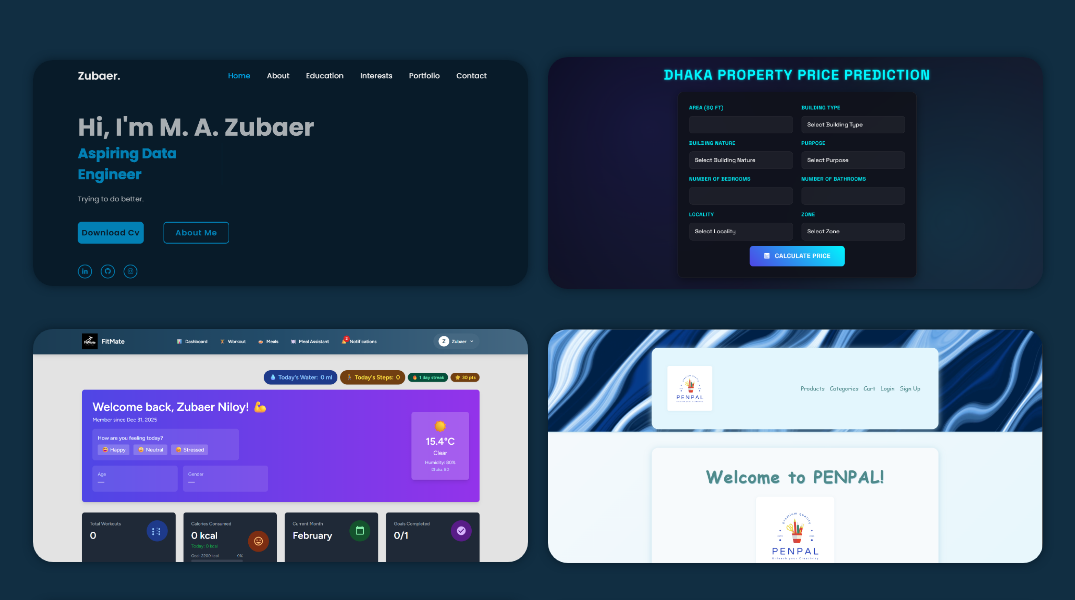
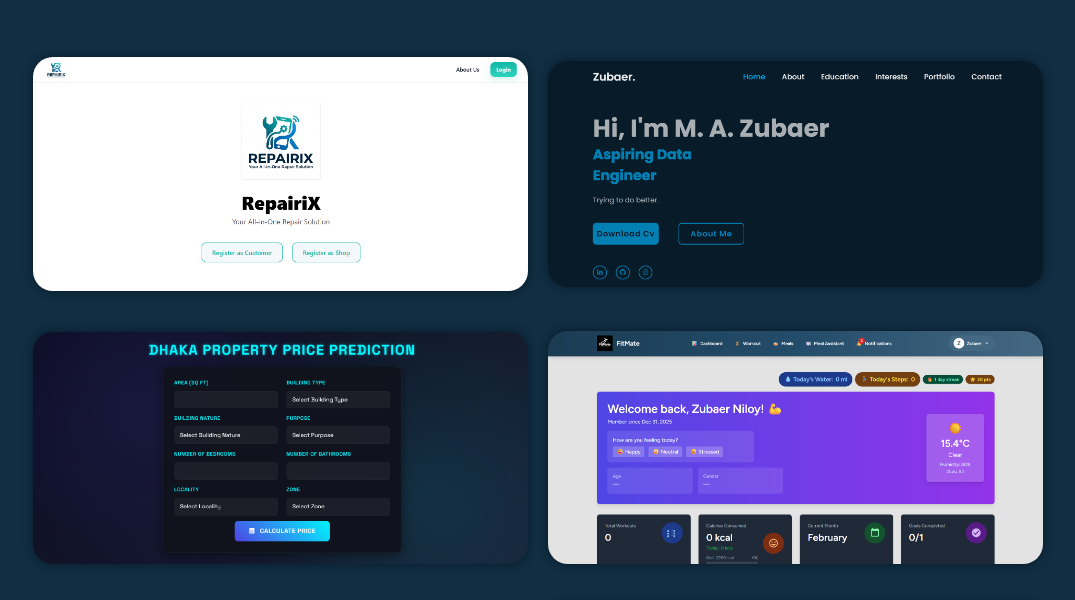
Before and after one commit to MAZubaer/Zubaer-s-Portfolio-Website, a website: page index.html in a window 1280 px wide. Shown: the part 2464-3064 px from the top of the page, without its empty margins (102-1177 px from the left). Drawn offline with nearby package versions, Linux system fonts and the light colour scheme; some packages are replaced by stand-ins of ours; a script that the page names is missing.

Commit message:
latest project

```diff
--- a/index.html
+++ b/index.html
@@ -148,6 +148,18 @@
         <h2 class="heading">Latest <span>Project</span><span class="animate scroll" style="--i:1;"></span></h2>
 
         <div class="portfolio-container">
+
+            <div class="portfolio-box">
+                <img src="images/Repairix.png" alt="">
+                <div class="portfolio-layer">
+                    <h3>Repairix: A Digital Device Repair SaaS Website</h3>
+                    <p>Laravel, Inertia.js, Vue.js, MySQL, Stripe, Brevo API</p>
+                    <a href="https://repairix.onrender.com/" target="_blank"><i
+                            class='bx bx-link-external'></i></a>
+                </div>
+                <span class="animate scroll" style="--i:2;"></span>
+            </div>
+
             <div class="portfolio-box">
                 <img src="images/portfolio.png" alt="">
                 <div class="portfolio-layer">
```
Also changed, not shown: images/Repairix.png (added).
